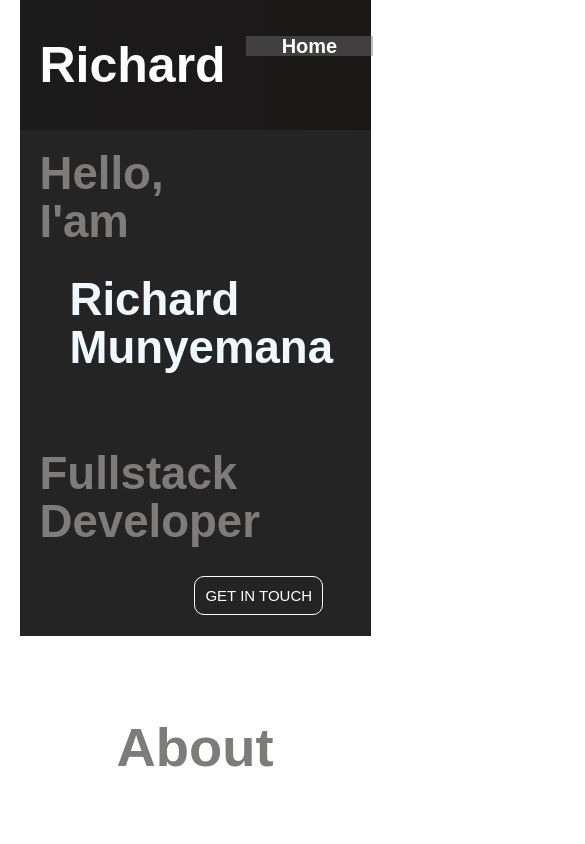
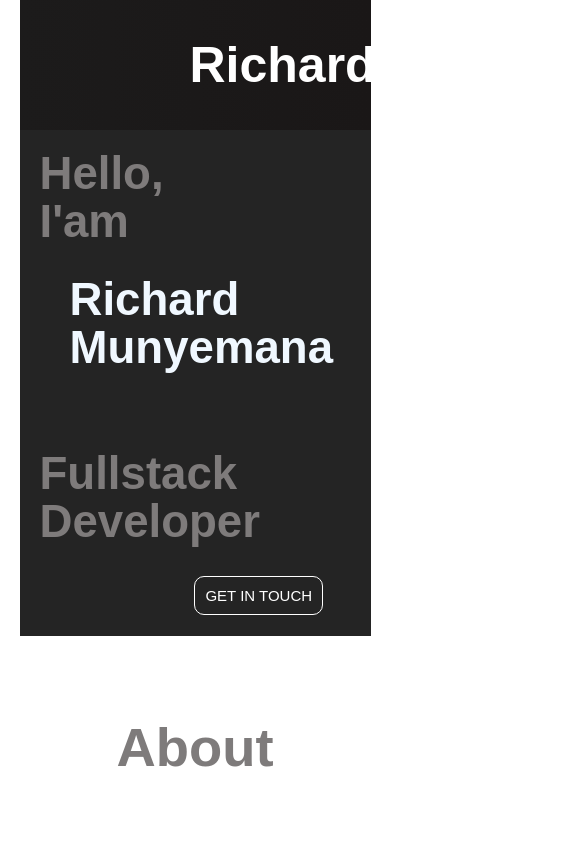
Before and after one commit to Code-250/My-Brand, a React (Create React App) app in the folder my-app/: page / in a window 390 px wide. Shown: the top 844 px of the page, 585 px wide, since content can reach past the window. Built offline with nearby package versions, Linux system fonts and the light colour scheme.

Commit message:
creating media queries for home page

```diff
--- a/my-app/public/index.html
+++ b/my-app/public/index.html
@@ -10,7 +10,7 @@
       content="Web site created using create-react-app"
     />
     <link rel="apple-touch-icon" href="%PUBLIC_URL%/logo192.png" />
-    <link rel='stylessheer' type='text/css' href="file:///C:/Users/Richard/Downloads/Compressed/fontawesome-free-5.15.1-web/fontawesome-free-5.15.1-web/css/all.css">
+    <link rel='stylessheer' href="file:///C:/Users/Richard/Downloads/Compressed/fontawesome-free-5.15.1-web/fontawesome-free-5.15.1-web/css/all.css">
     <!--
       manifest.json provides metadata used when your web app is installed on a
       user's mobile device or desktop. See https://developers.google.com/web/fundamentals/web-app-manifest/
--- a/my-app/src/App.css
+++ b/my-app/src/App.css
@@ -29,6 +29,14 @@ html{
     z-index: 1;
 
   }
+  .brand-title{
+    display:flex;
+    justify-content:center;
+    padding:20px;
+    color:#fff;
+    font-size:50px;
+    font-weight:bold;
+  }
   .navbar-links{
     margin-top:20px;
   }
@@ -39,7 +47,8 @@ html{
 
   }
 
-  .nav-item {
+
+  .nav-items {
     height: 20px;
 
   }
@@ -49,7 +58,7 @@ html{
     display: flex;
     align-items: center;
     text-decoration: none;
-    padding: 0.5rem 1rem;
+    padding:0;
     height: 100%;
     cursor:pointer;
 
@@ -68,12 +77,25 @@ html{
     color: #fff;
   }
 
+
   .nav-links-mobile {
     display: none;
   }
+  .menu-icon{
+    display:none
+  }
+  @media screen and (max-width:768px){
+    .navbar-links{
+      display:none;
 
-  .menu-icon {
-    display: none;
+    }
+    .brand-title{
+      margin-left:150px;
+    }
+    .menu-icon{
+      display:flex;
+      background-color:white;
+    }
   }
 /* =============================Hello section ==================*/
 /* =============================Hello section ==================*/
@@ -103,19 +125,6 @@ img{
   padding:20px;
   color:rgb(126, 123, 123)
 }
-p{
-    display:flex;
-    align-items:center;
-    padding:20px;
-    margin-top:0px;
-}
-b{
-    display:flex;justify-content:center;
-    padding:20px;
-    color:#fff;
-    font-size:50px;
-    font-weight:bold;
-}
 
 #button-btn {
     display:flex;
@@ -128,6 +137,9 @@ b{
   justify-content:center;
   align-self: center;
   margin:10px;
+}
+@media screen and (max-width:768px){
+
 }
 
 /* ===========================About section========================== */
@@ -202,7 +214,6 @@ li{
  .cards__items {
     margin-bottom: 24px;
     display:flex;
-    background-color: white;
   }
   .cards__item {
 
@@ -316,6 +327,10 @@ font-size:30px;
   color:rgb(126, 123, 123);
 
 }
+.blog-title{
+  text-align:center;
+  color:#969393;
+}
 #blog-heading{
   padding:120px;
 }
@@ -377,7 +392,11 @@ font-size:30px;
    'Lucida Grande', 'Lucida Sans',
     Arial, sans-serif;
 }
-p{
+.subscription-text{
+  display:flex;
+  align-items:center;
+  padding:20px;
+  margin-top:0px;
   font-weight:bold;
   font-size:20px;
 }
@@ -636,8 +655,60 @@ a{
 /* =======mediaqueries=============== */
 /* =======mediaqueries=============== */
 
-@media screen and (max-width:1050px){
-  .container{
-    grid-gap:5rem;
-  }
+@media screen and (max-width:768px){
+.main-body{
+  width:100%;
+
 }
+.nav-menu {
+  display: flex;
+  flex-direction: column;
+  width: 100%;
+  height: 10vh;
+  position: absolute;
+  top: 80px;
+  left:0;
+  opacity: 1;
+  transition: all 0.5s ease;
+}
+.nav-menu.active {
+  background: #242222;
+  left: 0;
+  opacity: 1;
+  transition: all 0.5s ease;
+  z-index: 1;
+}
+.menu-icons {
+  display: block;
+  position: absolute;
+  top: 0;
+  right:0;
+  transform: translate(-100%, 60%);
+  font-size: 1.8rem;
+  cursor: pointer;
+}
+.fa-times {
+  color: #fff;
+  font-size: 2rem;
+}
+.nav-links-mobile {
+  display: block;
+  text-align: center;
+  margin: 2rem auto;
+  border-radius: 4px;
+  width: 80%;
+  text-decoration: none;
+  font-size: 1.5rem;
+  background-color: transparent;
+  color: #fff;
+  padding: 14px 20px;
+  border: 1px solid #fff;
+  transition: all 0.3s ease-out;
+}
+
+.nav-links-mobile:hover {
+  background: #fff;
+  color: #242424;
+  transition: 250ms;
+}
+}
--- a/my-app/src/UI/components/Footer.js
+++ b/my-app/src/UI/components/Footer.js
@@ -14,7 +14,7 @@ function Footer() {
                     <h1 className='footer-subscription-heading'>
                         Join us to see more projects and Blogs!!
                     </h1>
-                    <p>
+                    <p className='subscription-text'>
                         you can unsubscribe at any time.
                     </p>
                     <div className="input-areas">
--- a/my-app/src/UI/components/NavBar.js
+++ b/my-app/src/UI/components/NavBar.js
@@ -26,14 +26,12 @@ function NavBar (){
             <nav className="navbar">
                     <b className='brand-title'>Richard
                     </b>
-                    <div className="menu-icons" onClick={handleClick}>
-                        <i className={click ? 'fas fa-times' : 'fas fa-bars'}>
-
-                        </i>
+                    <div className="menu-icon" onClick={handleClick}>
+                        <i className={click ? 'fas, fa-times' : 'fas fa-bars'}/>
                     </div>
                     <div className='navbar-links'>
                         <ul className={click ?'nav-menu-active' : 'nav-menu'}>
-                            <li className='nav-item'>
+                            <li className='nav-items'>
                                 <Link to='home'
                                 activeClass='active'
                                 spy={true}
@@ -44,7 +42,7 @@ function NavBar (){
                                 <p className="change">Home</p>
                                 </Link>
                             </li>
-                            <li className='nav-item'>
+                            <li className='nav-items'>
                                 <Link to='projects'
                                 activeClass='active'
                                 spy={true}
@@ -55,7 +53,7 @@ function NavBar (){
                                 <p className="change">Projects</p>
                                 </Link>
                             </li>
-                            <li className='nav-item'>
+                            <li className='nav-items'>
                                 <Link to='blogs'
                                 activeClass='active'
                                 spy={true}
@@ -66,7 +64,7 @@ function NavBar (){
                                 <p className="change">Blogs</p>
                                 </Link>
                             </li>
-                            <li className='nav-item'>
+                            <li className='nav-items'>
                                 <Link to='about'
                                     activeClass='active'
                                     spy={true}
@@ -77,7 +75,7 @@ function NavBar (){
                                     <p className='change'>About</p>
                                 </Link>
                             </li>
-                            <li className='nav-item'>
+                            <li className='nav-items'>
                                 <Link to="contact"
                                     activeClass='active'
                                     spy={true}
```
Also changed, not shown: 1 other file (tests, documents, lock files or other folders).
